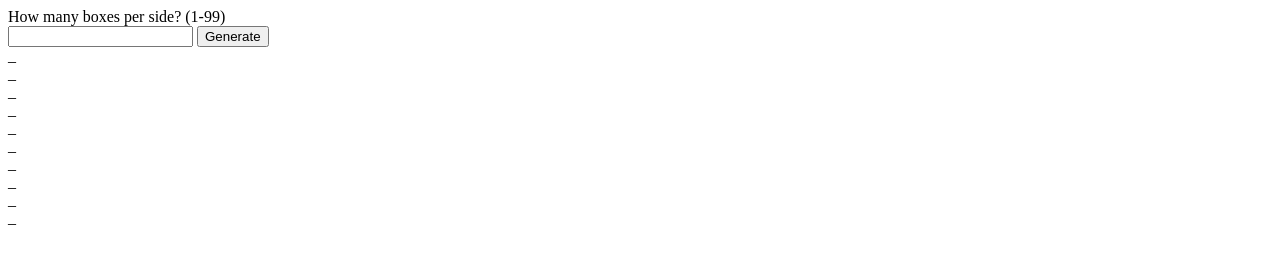
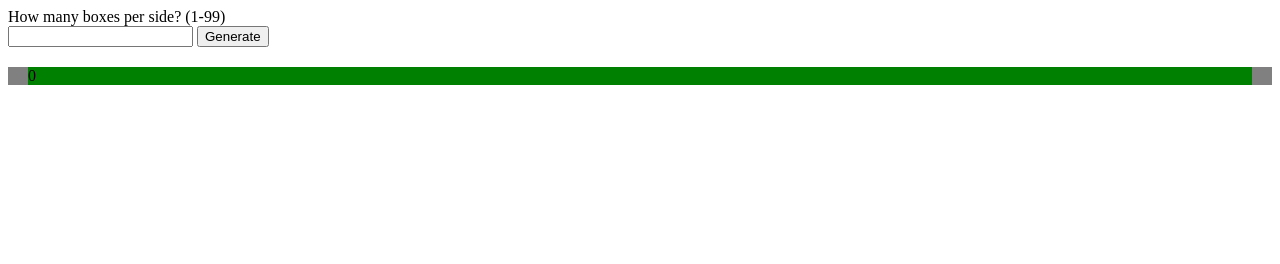
Before and after one commit to NeilKHess/Etch-A-Sketch, a plain HTML site: page index.html in a window 1280 px wide. Drawn offline with Linux system fonts and the light colour scheme.

Commit message:
Made progress on adding divs in teh DOM.  Need to figure out why my for loop isn't acting as expected

```diff
--- a/index.html
+++ b/index.html
@@ -14,7 +14,8 @@
 <input id="sideLenText" type="text">
 </form>
 <button id="generateButton"><c>Generate</c></button>
-<list id="gridCanvas">
+<div id="gridArea">
+</div>
 </list>
 </body>
 </html>
--- a/scripts.js
+++ b/scripts.js
@@ -1,40 +1,11 @@
-//(Remember there is going to be a GENERATE button to make this happen)
-//[ENTER SIDE LENGTH]
+const gridArea = document.querySelector('#gridArea');
 
-//[GENERATE BUTTON CLICK]
-//For loop to push number of spaces into "innards" array
-let innards = [];
+const divBox = document.createElement("div");
+divBox.innerHTML = "0";
+divBox.classList.add("oneSquare");
 
-//Make Side length input box
-
-let spacePush = function(sideLen){
-    for (i = 0; i < sideLen; i++) {innards.push('_')}
+let divGen = function(sideLen){
+    for (i = 0; i < sideLen; i++) {gridArea.appendChild(divBox)}
 }
 
-
-
-
-//Make click listener that 1) retrives value 2) generates the boxes 3) alerts the user to try another value if it is NOT between 1-99
-
-spacePush(10);
-
-
-
-//construction and delivery of "boxes"
-let gridCanvas = document.querySelector('#gridCanvas');
-
-
-
-let boxes = innards.map(innards => {
-    let li = document.createElement('li');
-    li.textContent = innards;
-    return li;
-});
-
-
-//Make click listener
-gridCanvas.append(...boxes);
-
-//Helpful Videos
-//appendChild() tutorial: https://www.youtube.com/watch?v=e0ihEHxd6vI
-//https://www.javascripttutorial.net/javascript-dom/javascript-append/
+divGen(5);
--- a/styles.css
+++ b/styles.css
@@ -1,14 +1,10 @@
-.gridCanvas{
-        display: flex;
-        flex: 0 0 95%;
+#gridArea {
         background-color: gray;
 }
 
-#gridCanvas{
-        list-style-type: none;
+.oneSquare{
+        align-content: center;
+        background-color: green;
+        margin: 20px;
 }
-#generateButton {
-        justify-self: center;
-}
-
 /* Need to make a flexgrid that will max shrink the box margin to 960/sideLen */
```
